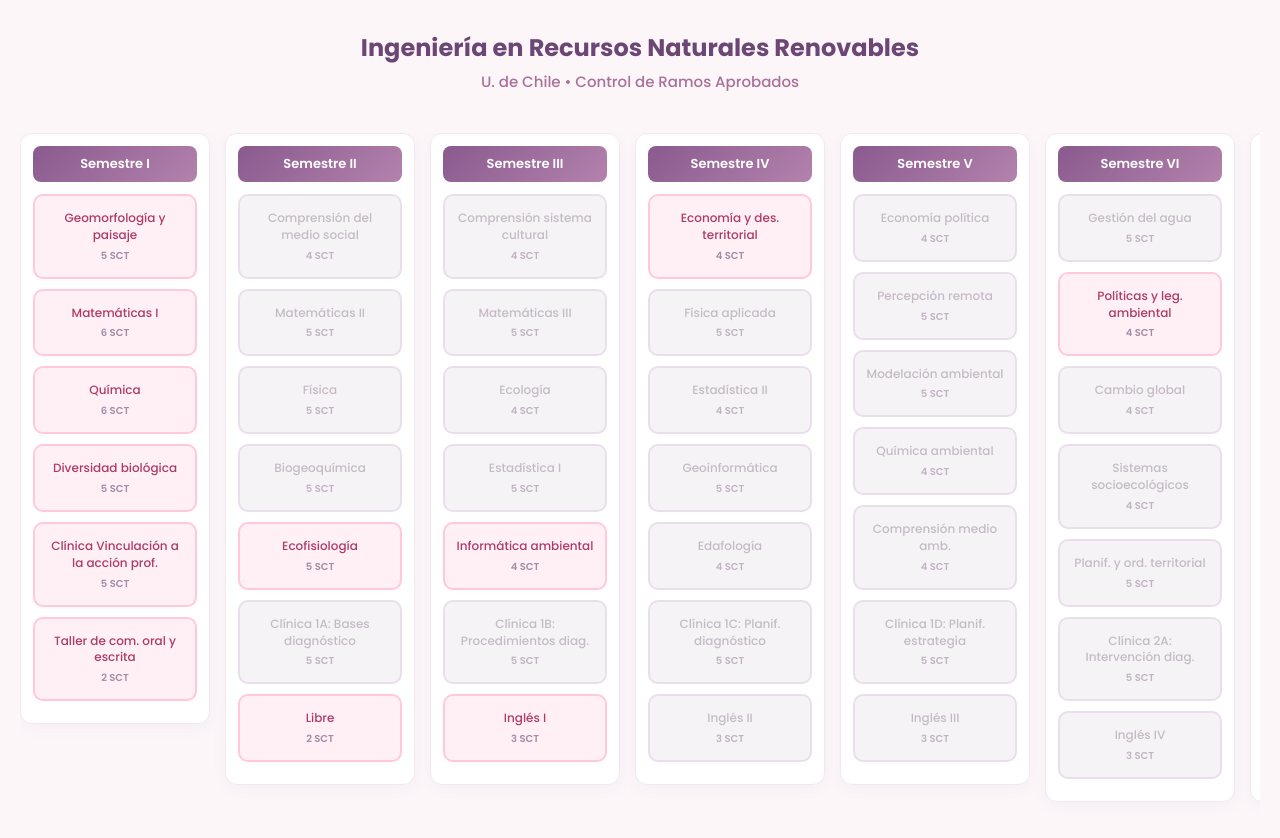
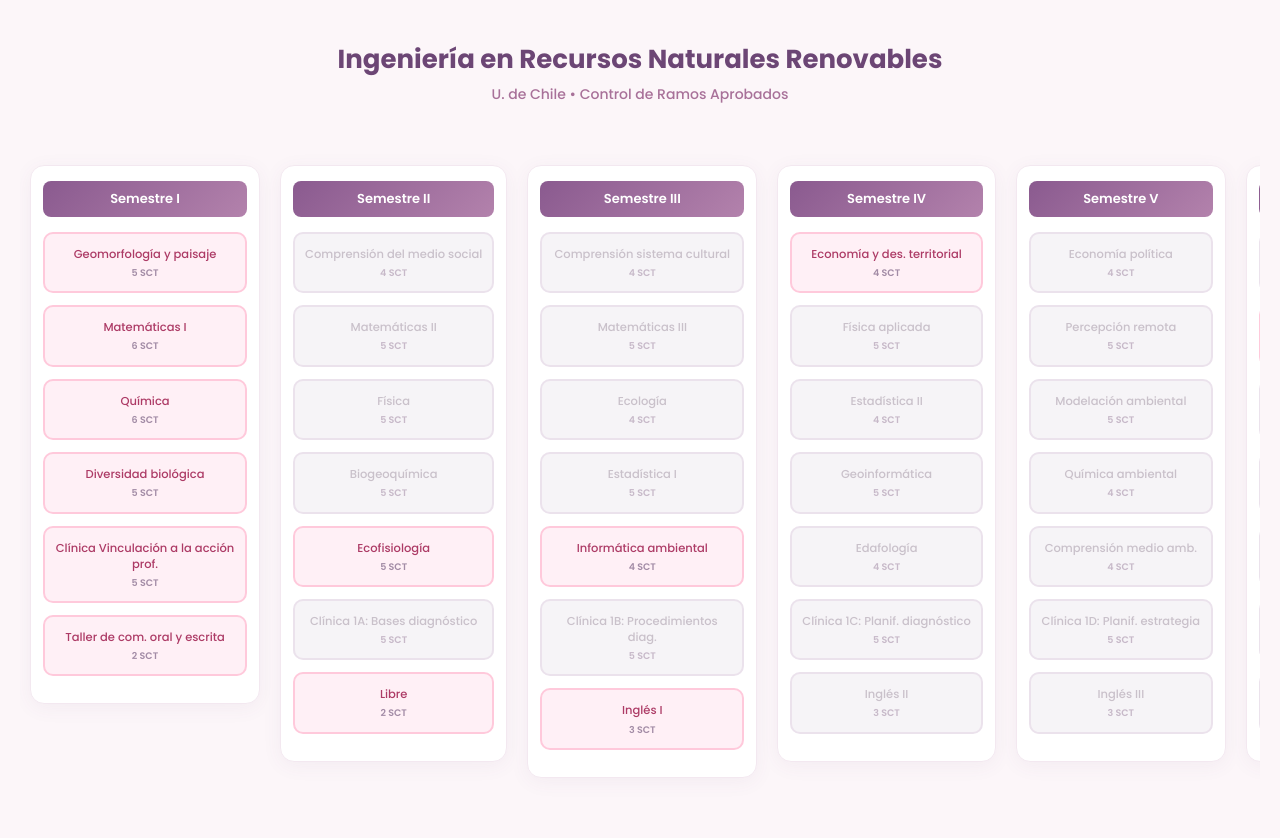
Before and after one commit to renatamartinezs-svg/Malla_interactiva_2023, a plain HTML site: page index.html in a window 1280 px wide. Drawn offline with Linux system fonts and the light colour scheme.

Commit message:
Refactor estilos.css for improved layout and styling

```diff
--- a/estilos.css
+++ b/estilos.css
@@ -1,9 +1,3 @@
-/* ==========================================================================
-   MALLA CURRICULAR INTERACTIVA - ESTILOS INGENIERÍA EN RECURSOS NATURALES
-   Paleta: Rosados y Morados Pastel
-   ========================================================================== */
-
-/* Fuentes y Base */
 @import url('https://fonts.googleapis.com/css2?family=Poppins:wght@400;500;600;700&display=swap');
 
 * {
@@ -14,126 +8,122 @@
 }
 
 body {
-    background-color: #fcf6f9; /* Fondo rosa pastel ultra claro */
-    color: #4a354f; /* Texto morado oscuro para buen contraste */
-    padding: 30px 20px;
+    background-color: #fcf6f9;
+    color: #4a354f;
+    padding: 40px 20px;
     min-height: 100vh;
 }
 
-/* Títulos Principales */
 h1 {
     text-align: center;
-    color: #6c4675; /* Morado elegante */
-    font-size: 24px;
+    color: #6c4675;
+    font-size: 26px;
     font-weight: 700;
     margin-bottom: 5px;
 }
 
 h2 {
     text-align: center;
-    color: #a87199; /* Rosado viejo o Lila */
-    font-size: 15px;
+    color: #a87199;
+    font-size: 14px;
     font-weight: 500;
     margin-bottom: 40px;
 }
 
-/* Contenedor de la Malla (Layout en Columnas por Semestre) */
+/* OBLIGA A PONERSE DE IZQUIERDA A DERECHA EN FILA */
 .malla-container {
-    display: grid;
-    grid-template-columns: repeat(7, minmax(190px, 1fr));
-    gap: 15px;
+    display: flex !important;
+    flex-direction: row !important;
+    gap: 20px;
     align-items: start;
-    overflow-x: auto;
-    padding-bottom: 20px;
+    overflow-x: auto !important;
+    padding: 20px 10px;
+    width: 100%;
 }
 
-/* Columnas de los Semestres */
 .semestre {
+    min-width: 210px;
+    max-width: 230px;
     background-color: #ffffff;
-    border-radius: 12px;
-    padding: 12px;
-    box-shadow: 0 4px 15px rgba(108, 70, 117, 0.05);
+    border-radius: 14px;
+    padding: 15px 12px;
+    box-shadow: 0 4px 20px rgba(108, 70, 117, 0.06);
     border: 1px solid #f3e8f0;
+    flex-shrink: 0;
 }
 
 .semestre h3 {
     text-align: center;
     color: #fff;
-    background: linear-gradient(135deg, #8a5a8f, #b382ac); /* Degradado de morado a rosado */
+    background: linear-gradient(135deg, #8a5a8f, #b382ac);
     font-size: 13px;
     font-weight: 600;
     padding: 8px 10px;
     border-radius: 8px;
-    margin-bottom: 12px;
+    margin-bottom: 15px;
 }
 
-/* Estilo Base de las Cajitas de Ramos */
 .ramo {
     background-color: #ffffff;
     border: 2px solid #e1cedd;
     color: #5c4461;
     border-radius: 10px;
-    padding: 14px 10px;
-    margin-bottom: 10px;
-    font-size: 12px;
+    padding: 12px 10px;
+    margin-bottom: 12px;
+    font-size: 11.5px;
     font-weight: 500;
     text-align: center;
     line-height: 1.4;
     cursor: pointer;
-    transition: all 0.25s ease;
-    box-shadow: 0 2px 5px rgba(0,0,0,0.02);
+    transition: all 0.2s ease-in-out;
 }
 
 .ramo small {
     display: block;
-    margin-top: 5px;
+    margin-top: 4px;
     color: #a38ca6;
     font-weight: 600;
-    font-size: 10px;
+    font-size: 9.5px;
 }
 
-/* ESTADO: Ramos Disponibles para cursar/marcar (Rosado Pastel Lindo) */
+/* ROSADO: Disponibles */
 .ramo.disponible {
-    background-color: #fff0f6; /* Fondo rosa tierno */
-    border-color: #ffc9db;
-    color: #ad3b66;
+    background-color: #fff0f6 !important;
+    border-color: #ffc9db !important;
+    color: #ad3b66 !important;
 }
 
 .ramo.disponible:hover {
     transform: translateY(-3px);
     box-shadow: 0 5px 12px rgba(255, 138, 174, 0.25);
-    background-color: #ffe3ee;
-    border-color: #ffb3cd;
+    background-color: #ffe3ee !important;
 }
 
-/* ESTADO: Ramos Bloqueados por prerrequisito (Gris Morado Apagado) */
+/* GRIS: Bloqueados */
 .ramo.bloqueado {
-    background-color: #f1edf2;
-    border-color: #decfe0;
-    color: #a698a8;
+    background-color: #f1edf2 !important;
+    border-color: #decfe0 !important;
+    color: #a698a8 !important;
+    opacity: 0.6;
     cursor: not-allowed;
-    opacity: 0.65;
 }
 
-/* ESTADO: Ramos Aprobados (Morado con texto tachado) */
+/* LILA: Aprobados */
 .ramo.aprobado {
-    background-color: #eaddf2; /* Fondo lila suave */
-    border-color: #ba94d1;
-    color: #5b2c70;
-    text-decoration: line-through;
-    font-weight: 400;
-    box-shadow: inset 0 2px 6px rgba(108, 70, 117, 0.08);
+    background-color: #eaddf2 !important;
+    border-color: #ba94d1 !important;
+    color: #5b2c70 !important;
+    text-decoration: line-through !important;
 }
 
 .ramo.aprobado small {
-    text-decoration: none; /* Que los créditos SCT no se tachen */
-    display: block;
+    text-decoration: none !important;
     color: #7b588c;
 }
 
-/* Barra de scroll personalizada (para que combine) */
+/* Scroll bar estética rosa */
 .malla-container::-webkit-scrollbar {
-    height: 8px;
+    height: 10px;
 }
 .malla-container::-webkit-scrollbar-track {
     background: #f1edf2;
@@ -143,6 +133,3 @@ h2 {
     background: #cbb4d4;
     border-radius: 10px;
 }
-.malla-container::-webkit-scrollbar-thumb:hover {
-    background: #b397c2;
-}
```
